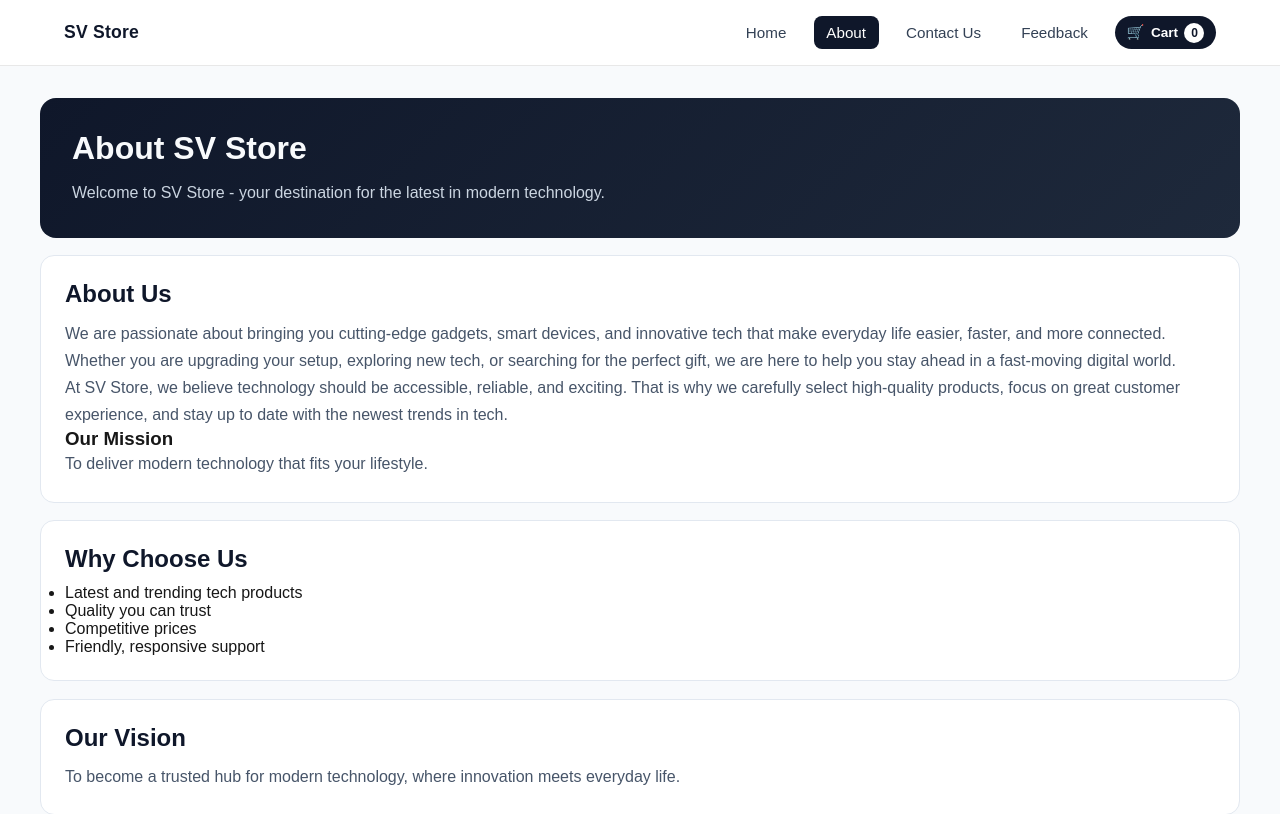
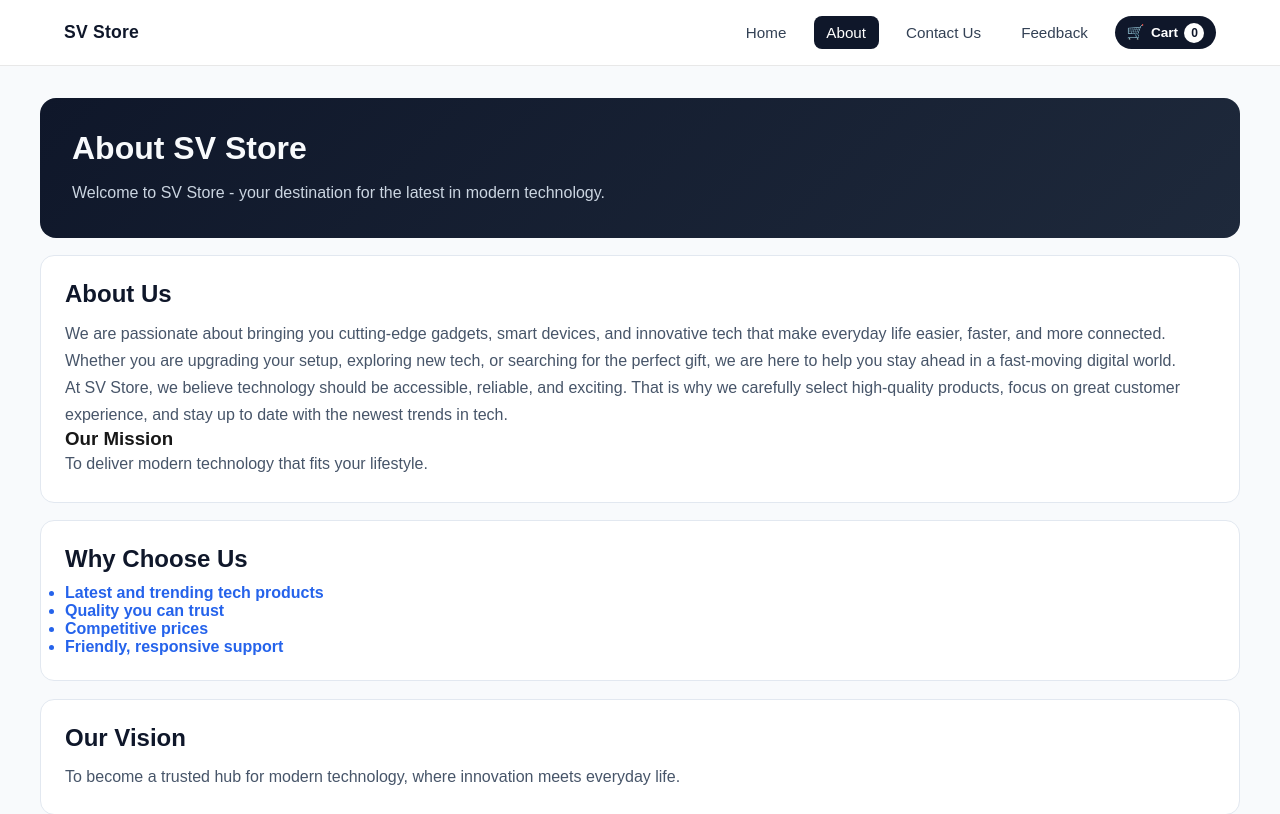
Before and after one commit to laithkh12/nextjs-app-sv-course, a Next.js app: page /about in a window 1280 px wide. Shown: the top 814 px of the page. Built offline with nearby package versions, Linux system fonts and the light colour scheme.

Commit message:
changing the style of the list
changing the style of the list for the about page

```diff
--- a/src/app/about/page.js
+++ b/src/app/about/page.js
@@ -32,7 +32,7 @@ export default function AboutPage() {
 
         <section className={styles.section}>
           <h2>Why Choose Us</h2>
-          <ul>
+          <ul className={styles.chooseList}>
             <li>Latest and trending tech products</li>
             <li>Quality you can trust</li>
             <li>Competitive prices</li>
--- a/src/app/info-pages.module.css
+++ b/src/app/info-pages.module.css
@@ -47,6 +47,11 @@
   line-height: 1.7;
 }
 
+.chooseList li {
+  color: #2563eb;
+  font-weight: 600;
+}
+
 @media (max-width: 640px) {
   .hero {
     padding: 1.5rem 1.1rem;
```
